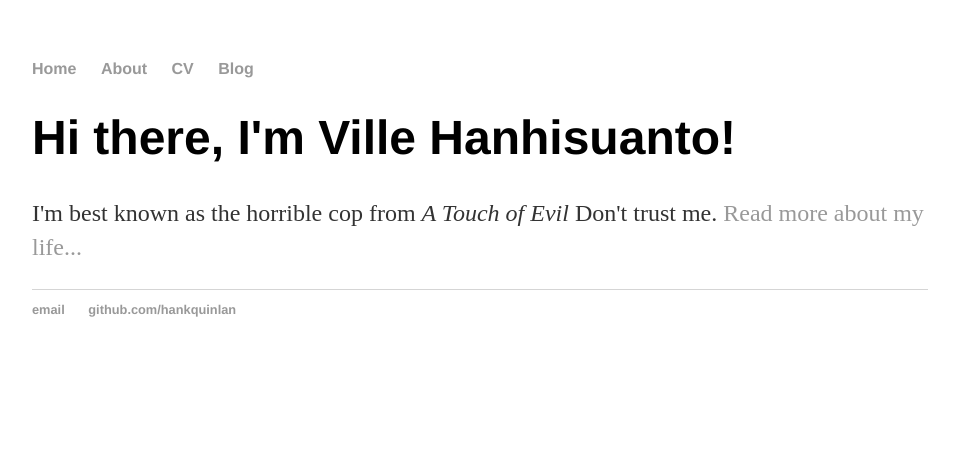
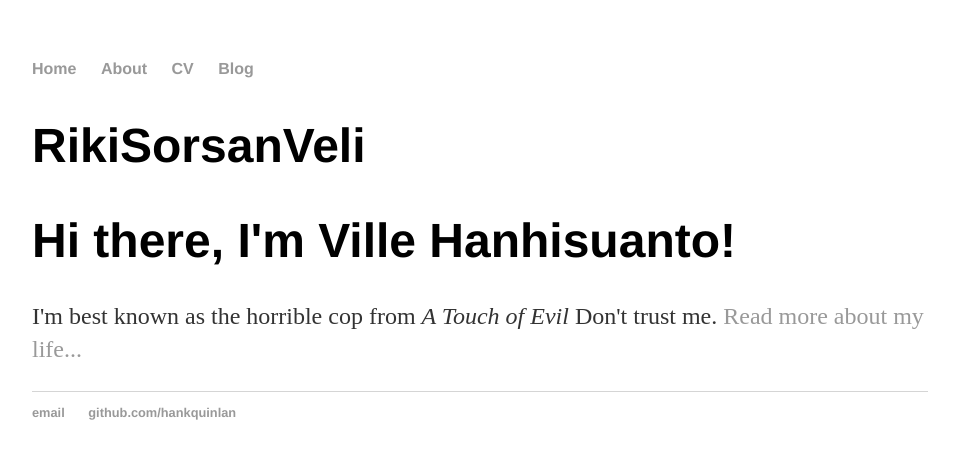
Before and after one commit to villehanhi/villehanhi.github.io, a plain HTML site: page index.html in a window 1280 px wide. Shown: the whole page, without its empty margins (160-1115 px from the left). Drawn offline with Linux system fonts and the light colour scheme; files that its build step writes are made by us from their sources.

Commit message:
Update index.html

```diff
--- a/index.html
+++ b/index.html
@@ -11,6 +11,7 @@
 	        	<li><a href="/about">About</a></li>
         		<li><a href="/cv">CV</a></li>
         		<li><a href="/blog">Blog</a></li>
+			<h1> RikiSorsanVeli</h1>
     		</ul>
 		</nav>
 		<div class="container">
```
